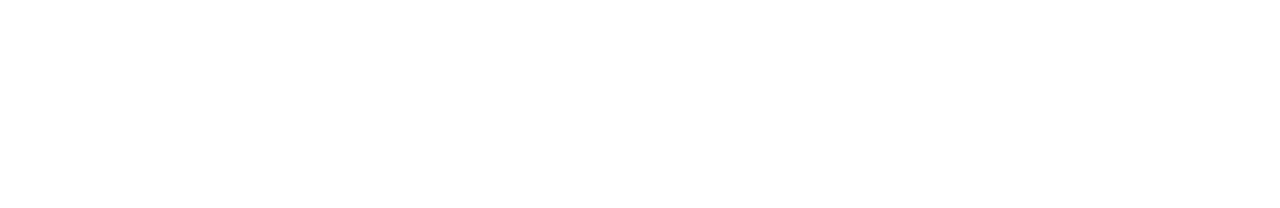
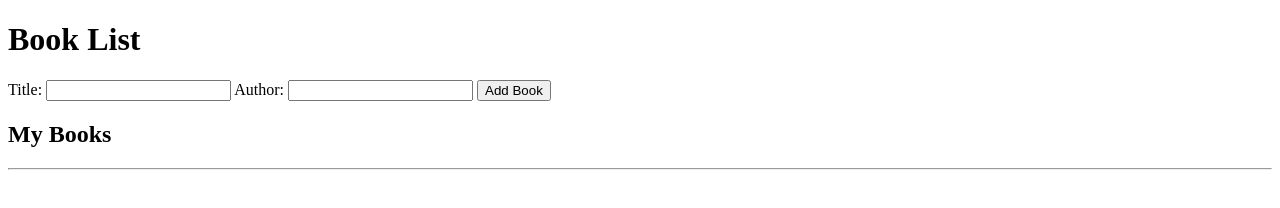
Before and after one commit to Uzair-Manzoor/Awesome-books, a website: page index.html in a window 1280 px wide. Drawn offline with Linux system fonts and the light colour scheme.

Commit message:
add book strcture

```diff
--- a/index.html
+++ b/index.html
@@ -7,6 +7,22 @@
     <title>Awesome Books</title>
 </head>
 <body>
+    <h1>Book List</h1>
+
+    <form id="bookForm">
+      <label for="title">Title:</label>
+      <input type="text" id="title" required>
+
+      <label for="author">Author:</label>
+      <input type="text" id="author" required>
+
+      <button type="submit">Add Book</button>
+    </form>
+
+    <h2>My Books</h2>
+    <hr>
+    <ul id="booksList"></ul>
+
     <script src="index.js"></script>
 </body>
 </html>
```
